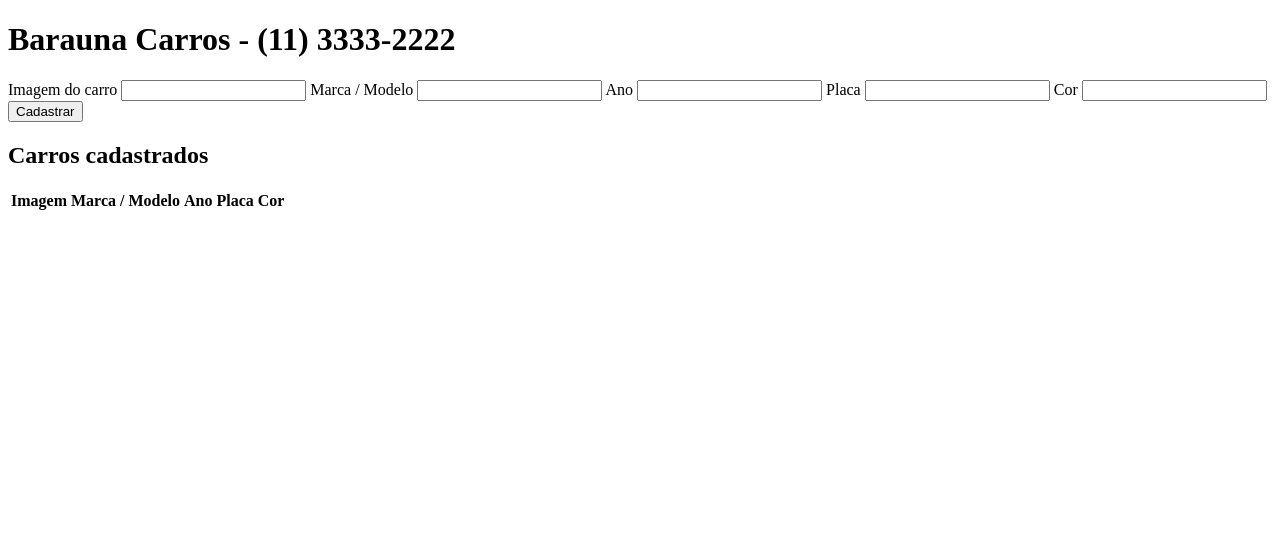
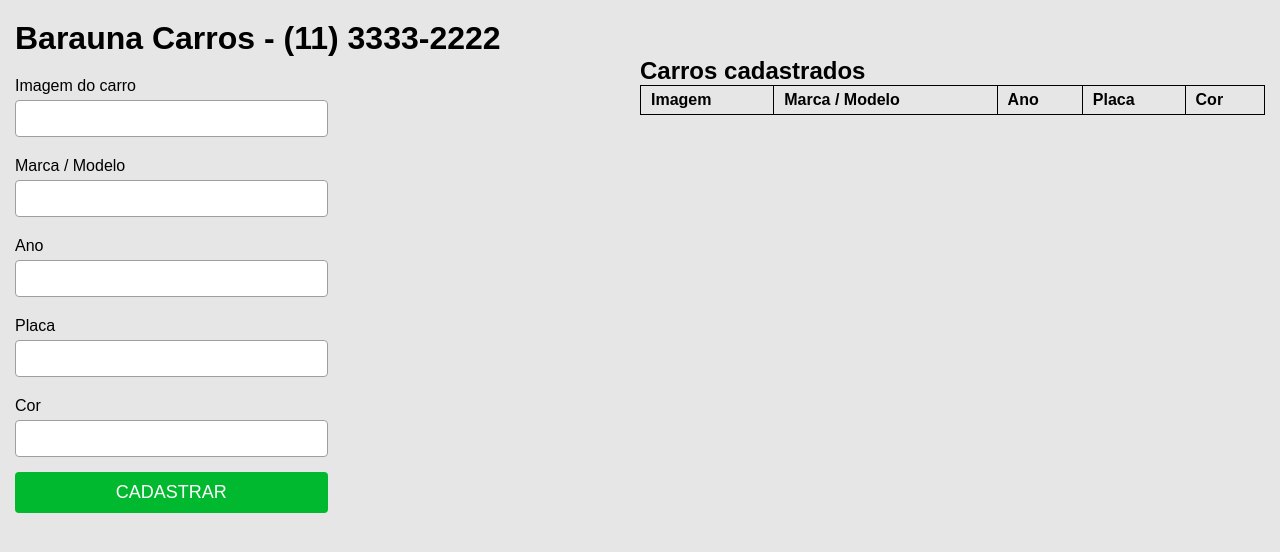
Before and after one commit to lucianoBaraunaLabs/jsninja-projeto-lojacarros, a website: page src/index.html in a window 1280 px wide. Drawn offline with Linux system fonts and the light colour scheme.

Commit message:
implementando estilo css

```diff
--- a/src/css/main.css
+++ b/src/css/main.css
@@ -0,0 +1,88 @@
+* {
+    margin: 0;
+    padding: 0;
+    box-sizing: border-box;
+}
+
+body {
+    background-color:#e6e6e6;
+    font-family: sans-serif;
+}
+
+
+.wrap,
+.header {
+    padding-left: 15px;
+    padding-right: 15px;
+}
+
+.header {
+    margin-top: 20px;
+}
+
+.wrap {
+    display: flex;
+}
+
+
+.list-register,
+.form-register {
+    width: 50%;
+}
+
+
+.form-register label {
+    display: block;
+    font-size: 16px;
+    margin-top: 20px;
+    margin-bottom: 5px;
+}
+
+.form-register input {
+    padding: 10px 12px;
+    border-radius: 4px;
+    border: solid 1px #9e9e9e;
+}
+
+.form-register input,
+.btn {
+    width: 50%;
+}
+
+.btn {
+    display: block;
+    margin-top: 15px;
+    padding: 10px 12px;
+    cursor: pointer;
+    font-size: 18px;
+    color: #ffffff;
+    border: none;
+    border-radius: 4px;
+    background-color: #01b92f;
+}
+
+
+.btn:hover {
+    background-color: #028a24;
+}
+
+.btn:active {
+    background-color: #02350f;
+}
+
+.wrap-table table {
+    width: 100%;
+    border-collapse: collapse;
+    text-align: left;
+}
+
+.wrap-table {
+    max-height: 478px;
+    overflow-y: scroll;
+}
+
+.wrap-table th,
+.wrap-table td {
+    padding: 5px 10px;
+    border: solid 1px black;
+}
--- a/src/index.html
+++ b/src/index.html
@@ -8,19 +8,15 @@
   <link rel="stylesheet" href="css/main.css">
 </head>
 <body>
-  <header>
+  <header class="header">
     <h1>
       <span data-js="company-name"></span> -
       <span data-js="company-phone"></span>
     </h1>
   </header>
 
-  <div>
-    <h2 data-js="nome-empresa"></h2>
-    <p data-js="tel-empresa"></p>
-
-    <form action="" data-js="form-register">
-
+  <div class="wrap">
+    <form class="form-register" action="" data-js="form-register">
       <label for="">Imagem do carro</label>
       <input type="url" data-js="image">
 
@@ -36,11 +32,12 @@
       <label for="">Cor</label>
       <input type="text" data-js="color">
 
-      <button>Cadastrar</button>
+      <button class="btn">CADASTRAR</button>
     </form>
 
-    <div>
+    <div class="list-register">
       <h2>Carros cadastrados</h2>
+      <div class="wrap-table">
         <table>
           <thead>
             <tr>
@@ -54,6 +51,7 @@
           <tbody data-js="table-car"></tbody>
         </table>
       </div>
+    </div>
 
 
 
```
Lines whose indentation alone changed are shown as unchanged.
